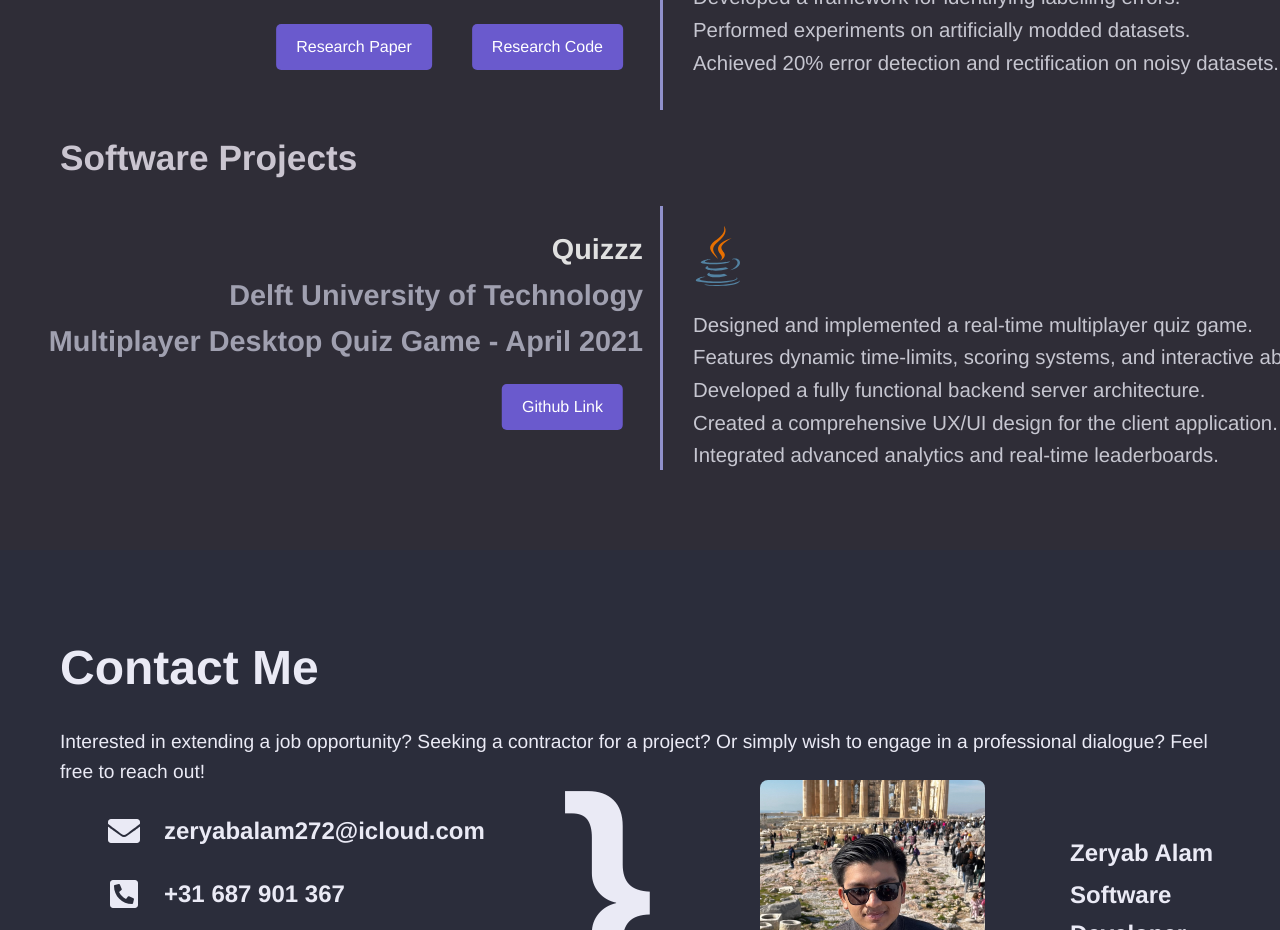
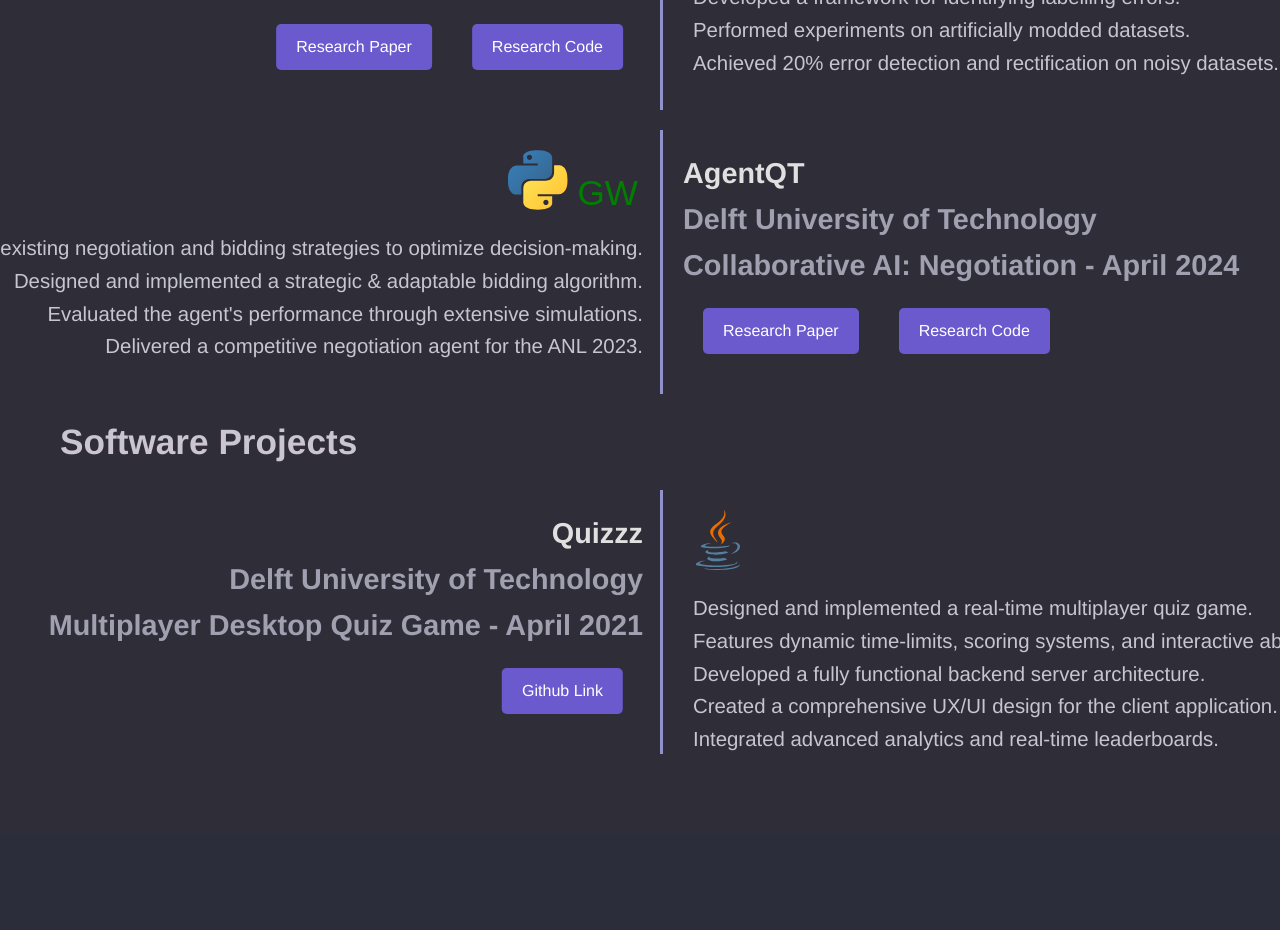
Before and after one commit to zeri27/ZA-PRFL, a React (Create React App) app: page / in a window 1280 px wide. Shown: the part 5520-6450 px from the top of the page. Built offline with nearby package versions, Linux system fonts and the light colour scheme.

Commit message:
Updated scalabilty and added new research project

```diff
--- a/src/components/Projects.js
+++ b/src/components/Projects.js
@@ -5,6 +5,7 @@ import tensorflow_svg from "../svg/tensorflow.svg";
 import pytorch_svg from "../svg/pytorch-icon.svg";
 import ultralytics_svg from "../svg/Ultralytics_YOLO_Logomark_Original.svg";
 import java_svg from "../svg/java.svg";
+import geniusWeb_png from "../svg/geniusWeb.svg";
 
 function Projects() {
   const techMap = {
@@ -28,11 +29,30 @@ function Projects() {
       svg: java_svg,
       link: "https://www.java.com/en/",
     },
+    GeniusWeb: {
+      svg: geniusWeb_png,
+      link: "https://tracinsy.ewi.tudelft.nl/pubtrac/GeniusWeb/wiki/WikiStart#Protocol",
+    },
   };
 
-  const researchProjects = [
+  /* Lists are reversed so add latest projects at the end */
+  const researchProj = [
     {
-      id: 1,
+      name: "AgentQT",
+      context: "Delft University of Technology",
+      technologies: ["Python", "GeniusWeb"],
+      githubLink:
+        "https://github.com/JyotiradityaaJaiman/CAI-Negotiation/tree/main",
+      paperLink: "/assets/Group59_report.pdf",
+      highlights: [
+        "Analysed existing negotiation and bidding strategies to optimize decision-making.",
+        "Designed and implemented a strategic & adaptable bidding algorithm.",
+        "Evaluated the agent's performance through extensive simulations.",
+        "Delivered a competitive negotiation agent for the ANL 2023.",
+      ],
+      completedDate: "Collaborative AI: Negotiation - April 2024",
+    },
+    {
       name: "EnsembAudit (EA)",
       context: "Delft University of Technology",
       technologies: ["Python", "PyTorch", "TensorFlow", "Ultralytics"],
@@ -49,9 +69,8 @@ function Projects() {
     },
   ];
 
-  const projects = [
+  const softwareProjects = [
     {
-      id: 1,
       name: "Quizzz",
       context: "Delft University of Technology",
       technologies: ["Java", "JavaFX"],
@@ -66,6 +85,14 @@ function Projects() {
       completedDate: "Multiplayer Desktop Quiz Game - April 2021",
     },
   ];
+
+  const researchProjects = researchProj
+    .reverse()
+    .map((project, index) => ({ id: index + 1, ...project }));
+
+  const projects = softwareProjects
+    .reverse()
+    .map((project, index) => ({ id: index + 1, ...project }));
 
   var right = true;
 
```
Also changed, not shown: src/svg/geniusWeb.svg (added), 1 other file (tests, documents, lock files or other folders).
